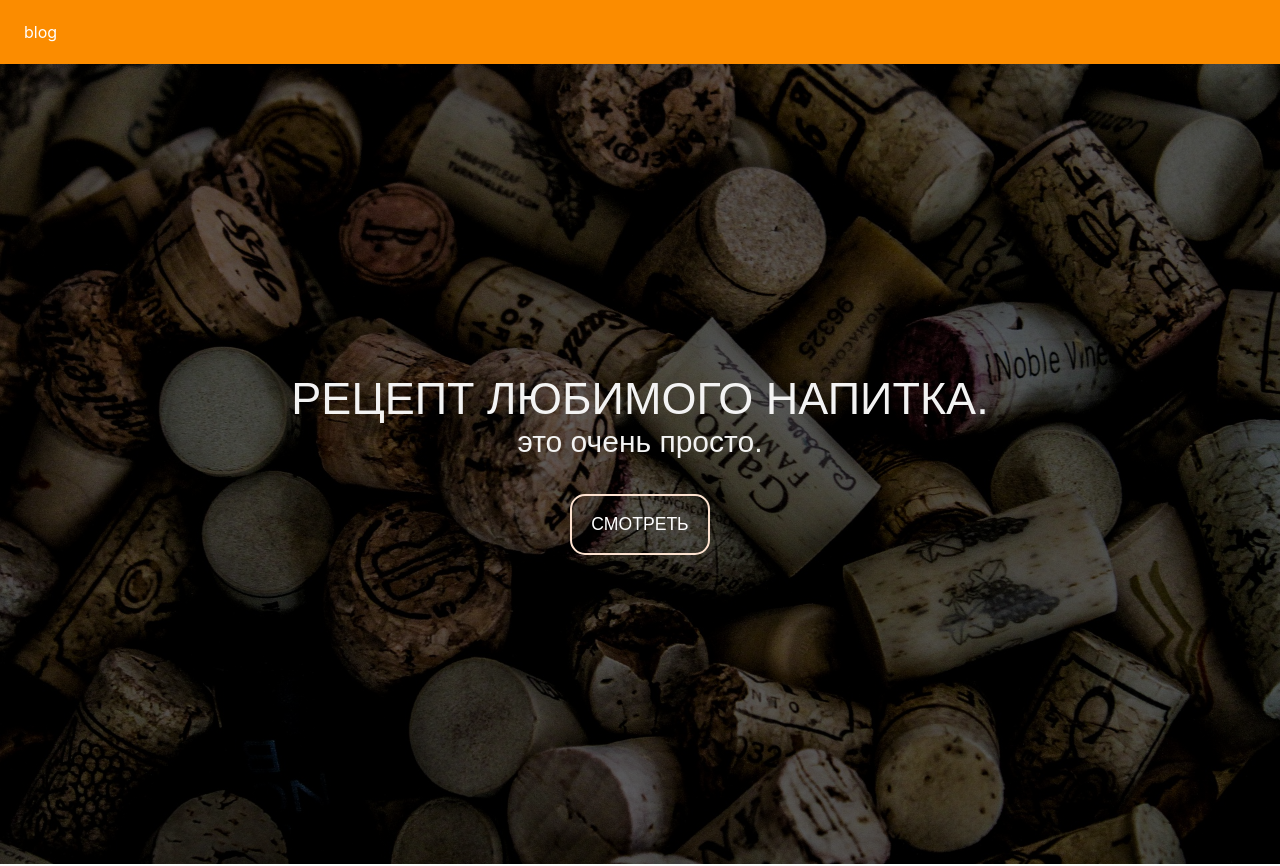
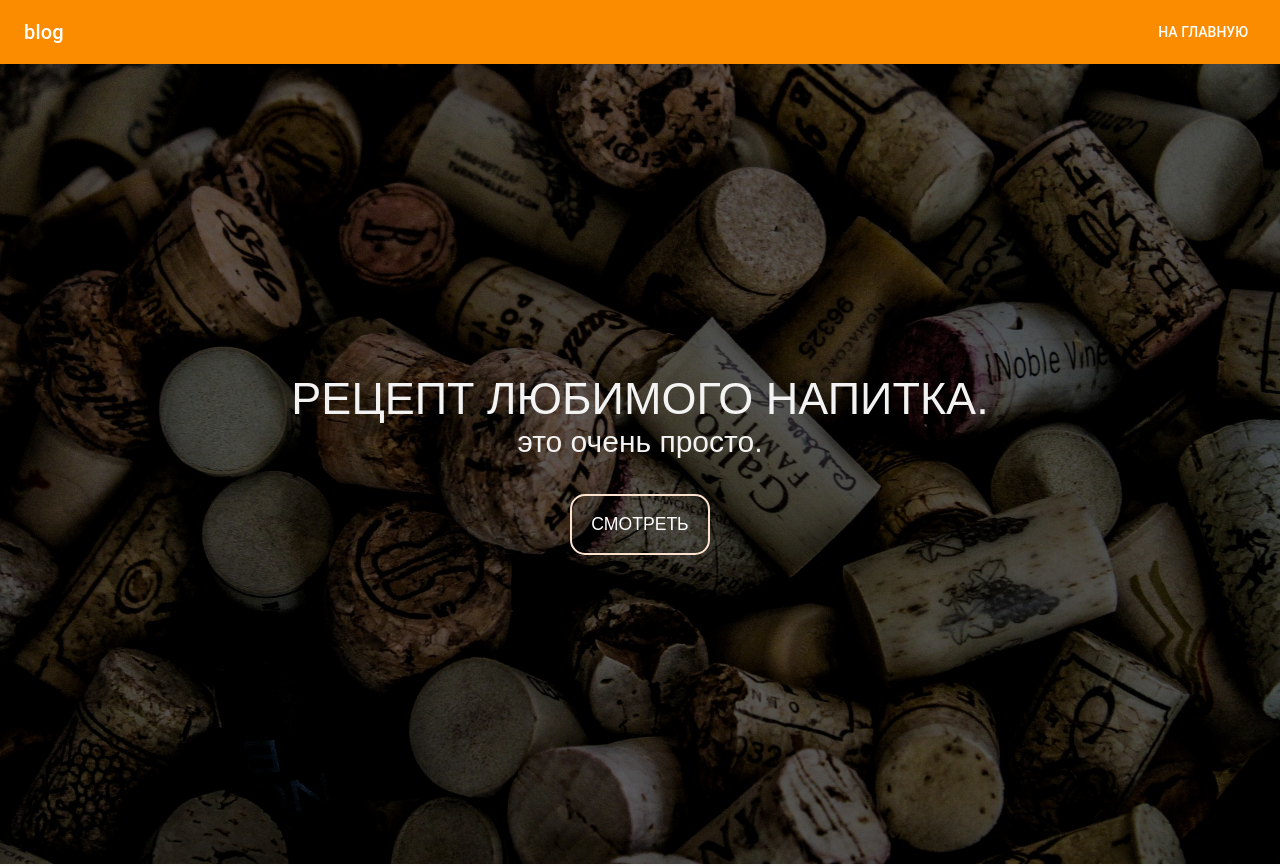
Before and after one commit to AndreyGorbachev97/blog, a React (Create React App) app: page /#/ in a window 1280 px wide. Shown: the top 866 px of the page. Built offline with nearby package versions, Linux system fonts and the light colour scheme; no server answers; what webfontloader would draw is missing.

Commit message:
добавлен переход на главную страницу

```diff
--- a/src/components/Card/Card.jsx
+++ b/src/components/Card/Card.jsx
@@ -5,6 +5,9 @@ import MiniCard from './MiniCard';
 import { bindActionCreators } from 'redux';
 import { connect } from 'react-redux';
 import {requestOnePost, requestPosts} from '../../actions/index';
+import Header from '../Heder/Header';
+import Footer from '../Footer/Footer';
+
 
 
 class Card extends React.Component {
@@ -12,6 +15,14 @@ class Card extends React.Component {
     componentWillMount = () => {
         this.props.requestPosts()
         this.props.requestOnePost(this.props.match.params.id)
+
+    }
+
+    componentDidMount = () => {
+        window.scrollTo(0,0);
+    }
+    componentWillUpdate = () => {
+        window.scrollTo(0,0);
     }
 
     render() {
@@ -19,7 +30,9 @@ class Card extends React.Component {
         const post = drinks.post || {};
         const posts = drinks.list || [];
         return (
-            <div style={{width: '100%', margin: '5% 0% 5% 0'}}>
+            <Fragment>
+                <Header className = 'Header' id = 'Header' />
+                <div style={{width: '100%', margin: '5% 0% 5% 0'}}>
                  <Grid container>
                     <Grid item xs={1} xl={1} sm={1}/>
                     <Grid item xs={12} xl={12} sm={12}  md={12} lg={7}>
@@ -27,8 +40,6 @@ class Card extends React.Component {
                                 <img
                                     style={{objectFit: 'cover', maxHeight: '700px'}}
                                     width= '100%'
-
-
                                     src={`/img${post.image}.jpg`}
                                 />
                                 <div style={{margin: '2% 2% 0% 4%', padding: '0% 0% 5% 0%'}}>
@@ -55,6 +66,9 @@ class Card extends React.Component {
                  </Grid>
 
             </div>
+            <Footer/>
+            </Fragment>
+
         )
     }
 }
--- a/src/components/Heder/Header.jsx
+++ b/src/components/Heder/Header.jsx
@@ -2,6 +2,10 @@ import React from 'react';
 import { withStyles } from '@material-ui/core/styles';
 import AppBar from '@material-ui/core/AppBar';
 import Toolbar from '@material-ui/core/Toolbar';
+import Button from '@material-ui/core/Button';
+import {Link} from 'react-router-dom';
+import Typography from '@material-ui/core/Typography';
+
 
 const styles = {
   root: {
@@ -15,8 +19,16 @@ function ButtonAppBar(props) {
     <div className={classes.root}>
       <AppBar position="static" style={{backgroundColor: '#fb8c00'}}>
         <Toolbar >
-            <div>blog</div>
+            <Typography variant="h6" color="inherit" style={{flexGrow: 1}}>
+              blog
+            </Typography>
+            <Button
+              color="inherit"
+              component={Link}
+              to='/'
+            >на главную</Button>
         </Toolbar>
+
       </AppBar>
     </div>
   );
--- a/src/components/StartPage/StartPage.jsx
+++ b/src/components/StartPage/StartPage.jsx
@@ -5,7 +5,9 @@ import scrollToComponent from 'react-scroll-to-component';
 import { scrollToCards } from '../../actions';
 import { bindActionCreators } from 'redux';
 import { connect } from 'react-redux';
-import {requestPosts} from '../../actions/index'
+import {requestPosts} from '../../actions/index';
+import Header from '../Heder/Header';
+import Footer from '../Footer/Footer';
 
 class StartPage extends Component {
 
@@ -26,8 +28,10 @@ class StartPage extends Component {
   render() {
     return (
       <div>
+        <Header/>
         <FaceBlock />
         <ListCards ref={(section) => { this.cards = section; }} />
+        <Footer/>
       </div>
     );
   }
--- a/src/index.js
+++ b/src/index.js
@@ -30,9 +30,7 @@ sagaMiddleware.run(mySaga)
 ReactDOM.render(
     <Provider store={store}>
         <App>
-            <Header/>
             <Routes/>
-            <Footer/>
         </App>
     </Provider>,
     document.getElementById('root')
```
